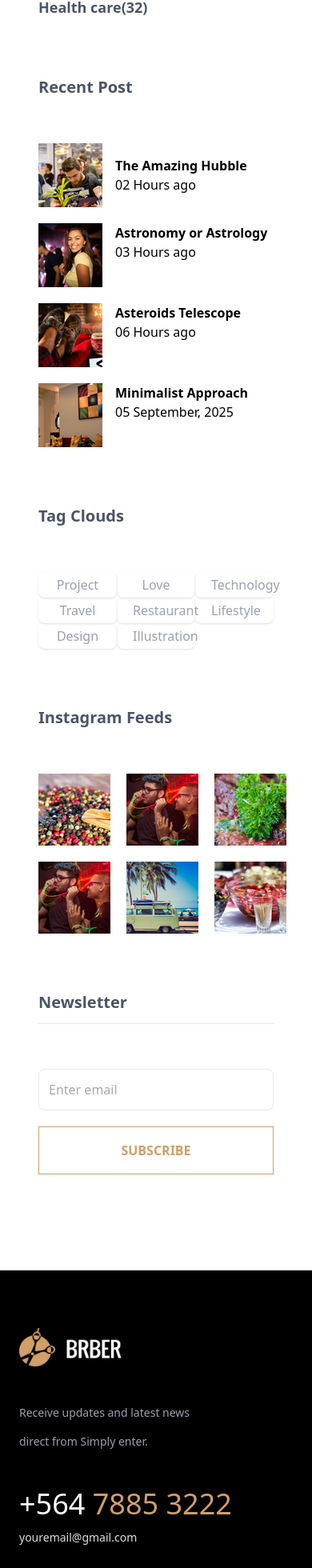
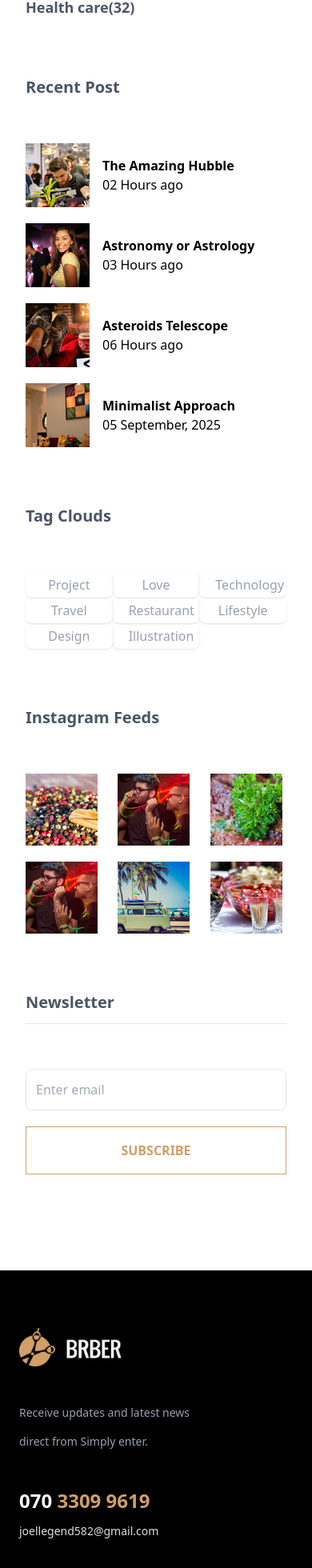
Before and after one commit to Majorbangz88/barber_styles, a React (Vite) app: page /blog in a window 390 px wide. Shown: the part 3852-5812 px from the top of the page at 80% size. Built offline with nearby package versions, Linux system fonts and the light colour scheme.

Commit message:
update: optimizations on the responsiveness

```diff
--- a/src/components/Footer.jsx
+++ b/src/components/Footer.jsx
@@ -1,4 +1,4 @@
-import React from 'react';
+import React, { useState } from 'react';
 import Logo from '../assets/logo.png';
 import FooterData from '../assets/FooterData';
 import { FontAwesomeIcon } from '@fortawesome/react-fontawesome';
@@ -11,21 +11,27 @@ import {
 } from '@fortawesome/free-brands-svg-icons';
 
 const Footer = () => {
+  const [blogId, setBlogId] = useState();
+
+  // const handleClick => {
+
+  // }
+
   return (
     <footer className='bg-black'>
-      <div className='flex flex-col gap-10 md:gap-18 lg:gap-30 mx-auto px-6 sm:px-10 py-18 lg:pt-30 max-w-7xl'>
-        <div className='grid gap-12 md:flex lg:flex lg:justify-between'>
+      <div className='flex flex-col gap-10 md:gap-12 lg:gap-30 mx-auto px-6 sm:px-10 py-18 lg:pt-30 max-w-7xl'>
+        <div className='grid gap-12 md:grid-cols-2 lg:flex lg:justify-between'>
           <div className='flex flex-col gap-10 justify-end'>
             <img src={Logo} alt='Logo' className='w-32 h-12' />
-            <p className='font-oswald text-gray-400 text-sm lg:text-xl leading-9'>
+            <p className='font-oswald text-gray-400 text-sm md:text-lg lg:text-xl leading-9'>
               Receive updates and latest news <br /> direct from Simply enter.
             </p>
             <div className='flex flex-col gap-3'>
-              <p className='font-oswald text-white md:text-2xl text-4xl'>
-                +564 <span className='text-[#d19f68]'>7885 3222</span>
+              <p className='font-oswald text-white text-2xl md:text-3xl font-bold lg:text-4xl'>
+                070 <span className='text-[#d19f68]'>3309 9619</span>
               </p>
-              <p className='font-oswald text-sm lg:text-xl'>
-                youremail@gmail.com
+              <p className='font-oswald text-sm md:text-lg lg:text-xl'>
+                joellegend582@gmail.com
               </p>
             </div>
           </div>
@@ -33,13 +39,13 @@ const Footer = () => {
           <div className='grid gap-15 md:flex lg:flex lg:gap-40'>
             {FooterData.map((section) => (
               <div key={section.category} className='flex flex-col gap-10'>
-                <h3 className='font-oswald font-semibold text-lg lg:text-2xl uppercase'>
+                <h3 className='font-oswald font-semibold text-lg md:text-xl lg:text-2xl uppercase'>
                   {section.category}
                 </h3>
                 <ul className='flex flex-col gap-5'>
                   {section.items.map((item) => (
                     <li
-                      className='font-oswald text-sm lg:text-xl text-gray-400 cursor-pointer lg:hover:text-white lg:transform
+                      className='font-oswald text-sm md:text-lg lg:text-xl text-gray-400 cursor-pointer lg:hover:text-white lg:transform
                         lg:hover:translate-x-2 lg:transition-all lg:duration-200 lg:ease-in-out'
                       key={item}>
                       {item}
@@ -51,19 +57,19 @@ const Footer = () => {
           </div>
 
           <div className='flex flex-col gap-5 space-y-4'>
-            <h3 className='font-oswald font-semibold text-lg lg:text-2xl uppercase tracking-wider'>
+            <h3 className='font-oswald font-semibold text-lg md:text-xl lg:text-2xl uppercase tracking-wider'>
               Newsletter
             </h3>
-            <p className='text-gray-400 font-oswald md:text-sm text-sm lg:text-xl'>
+            <p className='text-gray-400 font-oswald md:text-lg text-sm lg:text-xl'>
               Subscribe to our newsletter for updates.
             </p>
             <div className='flex flex-col sm:flex-row sm:items-center'>
               <input
                 type='email'
                 placeholder='Your email'
-                className='px-4 py-2 bg-gray-800 text-white text-xl h-14 rounded-t-md sm:rounded-tr-none sm:rounded-l-md focus:outline-none focus:ring-2 focus:ring-amber-500 w-full'
+                className='px-4 py-2 bg-gray-800 text-white text-xl h-14 md:w-[45vh] lg:w-[30vh] rounded-t-md sm:rounded-tr-none sm:rounded-l-md focus:outline-none focus:ring-2 focus:ring-amber-500 w-full'
               />
-              <button className='text-[#d19f68] font-oswald text-xl px-4 py-2 h-14 sm:h-13 rounded-b-md sm:rounded-bl-none sm:rounded-r-md transition-colors cursor-pointer w-full sm:w-auto'>
+              <button className='text-[#d19f68] font-oswald text-lg px-4 py-2 h-14 sm:h-13 rounded-b-md sm:rounded-bl-none sm:rounded-r-md transition-colors cursor-pointer w-full sm:w-auto'>
                 Subscribe
               </button>
             </div>
@@ -72,8 +78,8 @@ const Footer = () => {
 
         <div className='flex flex-col'>
           <hr className='text-gray-600 h-0.2 w-full' />
-          <div className='flex flex-col gap-5 lg:flex-row mt-0 md:mt-12 lg:mt-12 pt-6 text-gray-400 lg:items-center lg:justify-between'>
-            <p className='font-oswald text-sm md:text-xl lg:text-xl font-stretch-150%'>
+          <div className='flex flex-col gap-5 lg:flex-row mt-4 lg:mt-12 pt-6 text-gray-400 lg:items-center lg:justify-between'>
+            <p className='font-oswald text-sm md:text-lg lg:text-xl font-stretch-150%'>
               Copyright © {new Date().getFullYear()} All rights reserved | This
               template is made with
               <FontAwesomeIcon
--- a/src/pages/blog/BlogPosts.jsx
+++ b/src/pages/blog/BlogPosts.jsx
@@ -51,21 +51,21 @@ const BlogPosts = () => {
                   alt='Blog Images'
                   className='w-full h-auto object-cover'
                 />
-                <div className='absolute bottom-[-8px] left-3 md:left-8 lg:left-15 w-15 h-17 rounded-lg flex flex-col px-2 py-3 items-center justify-center md:w-25 md:h-25 lg:w-25 lg:h-25 bg-[#d19f68] text-white'>
+                <div className='absolute bottom-[-8px] left-3 md:left-8 lg:left-15 w-15 h-17 rounded-lg flex flex-col px-2 py-3 items-center justify-center md:w-25 md:h-25 lg:w-25 lg:h-25 bg-[#d19f68] text-white cursor-pointer'>
                   <p className='font-bold text-2xl'>{day}</p>
                   <p className='font-semibold text-lg'>{monthName}</p>
                 </div>
               </div>
-              <div className='text-black font-oswald md:px-12 lg:px-15'>
-                <p className='font-bold text-[16px] md:text-2xl lg:text-2xl'>{blogPost.title}</p>
+              <div className='text-black font-oswald md:px-12 lg:px-15 group'>
+                <p className='font-bold text-[16px] md:text-2xl lg:text-2xl group-hover:text-[#d19f68] cursor-pointer'>{blogPost.title}</p>
                 <p className=' leading-8'>{getExcerpt(blogPost.text)}</p>
-                <div className='flex gap-3 mt-8'>
-                  <div className='flex text-sm font-oswald items-baseline-last gap-1 text-gray-400'>
+                <div className='flex gap-3 mt-8 '>
+                  <div className='flex text-sm font-oswald items-baseline-last gap-1 text-gray-400 group-hover:text-[#d19f68] cursor-pointer'>
                     <FaUserAlt />
                     <p className='font-semibold'>{blogPost.author}</p>
                   </div>
                   <p>|</p>
-                  <div className='flex text-sm font-oswald items-baseline-last gap-1 text-gray-400'>
+                  <div className='flex text-sm font-oswald items-baseline-last gap-1 text-gray-400 group-hover:text-[#d19f68] cursor-pointer'>
                     <FaComments />
                     <p className='font-semibold'>
                       {blogPost.commentCount} {commentCount}
@@ -77,7 +77,7 @@ const BlogPosts = () => {
           );
         })}
       </div>
-      <div className='flex flex-col gap-18 w-full md:w-auto lg:w-auto px-8'>
+      <div className='flex flex-col gap-18 w-full md:w-auto lg:w-auto px-4'>
         <div className='flex flex-col gap-5'>
           <div className='flex'>
             <input
@@ -120,21 +120,21 @@ const BlogPosts = () => {
                 <p className='font-sm'>02 Hours ago</p>
               </div>
             </div>
-            <div className='flex gap-4 items-center4'>
+            <div className='flex gap-4 items-center'>
               <img src={Post2} alt='' />
               <div className='text-black font-oswald'>
                 <p className='font-bold font-xl'>Astronomy or Astrology</p>
                 <p className='font-sm'>03 Hours ago</p>
               </div>
             </div>
-            <div className='flex gap-4 items-center4'>
+            <div className='flex gap-4 items-center'>
               <img src={Post3} alt='' />
               <div className='text-black font-oswald'>
                 <p className='font-bold font-xl'>Asteroids Telescope</p>
                 <p className='font-sm'>06 Hours ago</p>
               </div>
             </div>
-            <div className='flex gap-4 items-center4'>
+            <div className='flex gap-4 items-center'>
               <img src={Post4} alt='' />
               <div className='text-black font-oswald'>
                 <p className='font-bold font-xl'>Minimalist Approach</p>
@@ -163,12 +163,11 @@ const BlogPosts = () => {
           <p className='font-bold text-xl'>Instagram Feeds</p>
 
           <div className='flex flex-col gap-5'>
-            <div className='flex gap-5 md:gap-25 lg:gap-5'>
+            <div className='grid grid-cols-3 gap-5 md:gap-4'>
                 <img src={Post5} alt="" />
                 <img src={Post6} alt="" />
                 <img src={Post7} alt="" />
-            </div>
-            <div className='flex gap-5 md:gap-25 lg:gap-5'>
+
                 <img src={Post6} alt="" />
                 <img src={Post9} alt="" />
                 <img src={Post10} alt="" />
--- a/src/pages/home/ImageGallery.jsx
+++ b/src/pages/home/ImageGallery.jsx
@@ -11,7 +11,7 @@ const ImageGallery = () => {
         <p className='font-oswald font-semibold text-2xl text-black'>
           OUR IMAGE GALLERY
         </p>
-        <p className='font-bold text-2xl md:text-5xl text-center lg:text-6xl text-black lg:w-[70%]'>
+        <p className='font-bold text-xl md:text-5xl text-center lg:text-6xl text-black lg:w-[70%]'>
           SOME IMAGES FROM OUR BARBER SHOP
         </p>
       </div>
--- a/src/pages/home/PricingSection.jsx
+++ b/src/pages/home/PricingSection.jsx
@@ -11,7 +11,7 @@ const PricingSection = () => {
           <p className='font-oswald font-semibold text-2xl text-black'>
             OUR BEST PRICING
           </p>
-          <p className='font-bold text-2xl md:text-4xl text-black leading-tight'>
+          <p className='font-bold text-xl md:text-4xl text-black leading-tight'>
             WE PROVIDE BEST PRICE <br /> IN THE CITY!
           </p>
         </div>
--- a/src/pages/home/RecentNewsSection.jsx
+++ b/src/pages/home/RecentNewsSection.jsx
@@ -10,7 +10,7 @@ const RecentNewsSection = () => {
         <p className='font-oswald font-semibold text-2xl text-black'>
           OUR RECENT NEWS
         </p>
-        <p className='font-bold text-2xl md:text-5xl text-center lg:text-6xl text-black lg:w-[70%]'>
+        <p className='font-bold text-xl md:text-5xl text-center lg:text-6xl text-black lg:w-[70%]'>
           HIPPOS AND TRICKS FROM RECENT BLOG
         </p>
       </div>
--- a/src/pages/home/ServicesSecton.jsx
+++ b/src/pages/home/ServicesSecton.jsx
@@ -11,12 +11,12 @@ const ServicesSecton = () => {
         <p className='font-oswald font-bold text-lg text-black'>
           PROFESSIONAL SERVICES
         </p>
-        <p className='font-bold text-2xl md:text-5xl text-center lg:text-6xl text-black'>
+        <p className='font-bold text-xl md:text-5xl text-center lg:text-6xl text-black'>
           OUR BEST SERVICES THAT WE <br /> ARE OFFERING TO YOU
         </p>
       </div>
 
-      <div className='flex flex-col gap-8 md:flex-wrap lg:flex-row'>
+      <div className='grid flex-col gap-8 md:grid-cols-2 lg:grid-cols-3'>
 
         <div className='flex flex-col items-center bg-gray-100 gap-6 px-7 py-15 group'>
           <div className=' relative flex items-end mt-9'>
--- a/src/pages/home/TeamsSection.jsx
+++ b/src/pages/home/TeamsSection.jsx
@@ -13,12 +13,12 @@ const TeamsSection = () => {
           <p className='font-oswald font-semibold text-2xl text-black'>
             PROFESSIONAL TEAMS
           </p>
-          <p className='font-bold text-2xl md:text-5xl text-center lg:text-6xl text-black lg:w-[70%]'>
+          <p className='font-bold text-xl md:text-5xl text-center lg:text-6xl text-black lg:w-[70%]'>
             OUR AWARD WINNING HAIR CUT EXPERTS FOR YOU
           </p>
         </div>
 
-        <div className='flex flex-col gap-8 md:flex-wrap lg:flex-row'>
+        <div className='grid flex-col gap-8 md:grid-cols-2 lg:grid-cols-3'>
           <div className='flex flex-col items-center cursor-pointer group overflow-hidden'>
             <img
               src={Team1}
```
